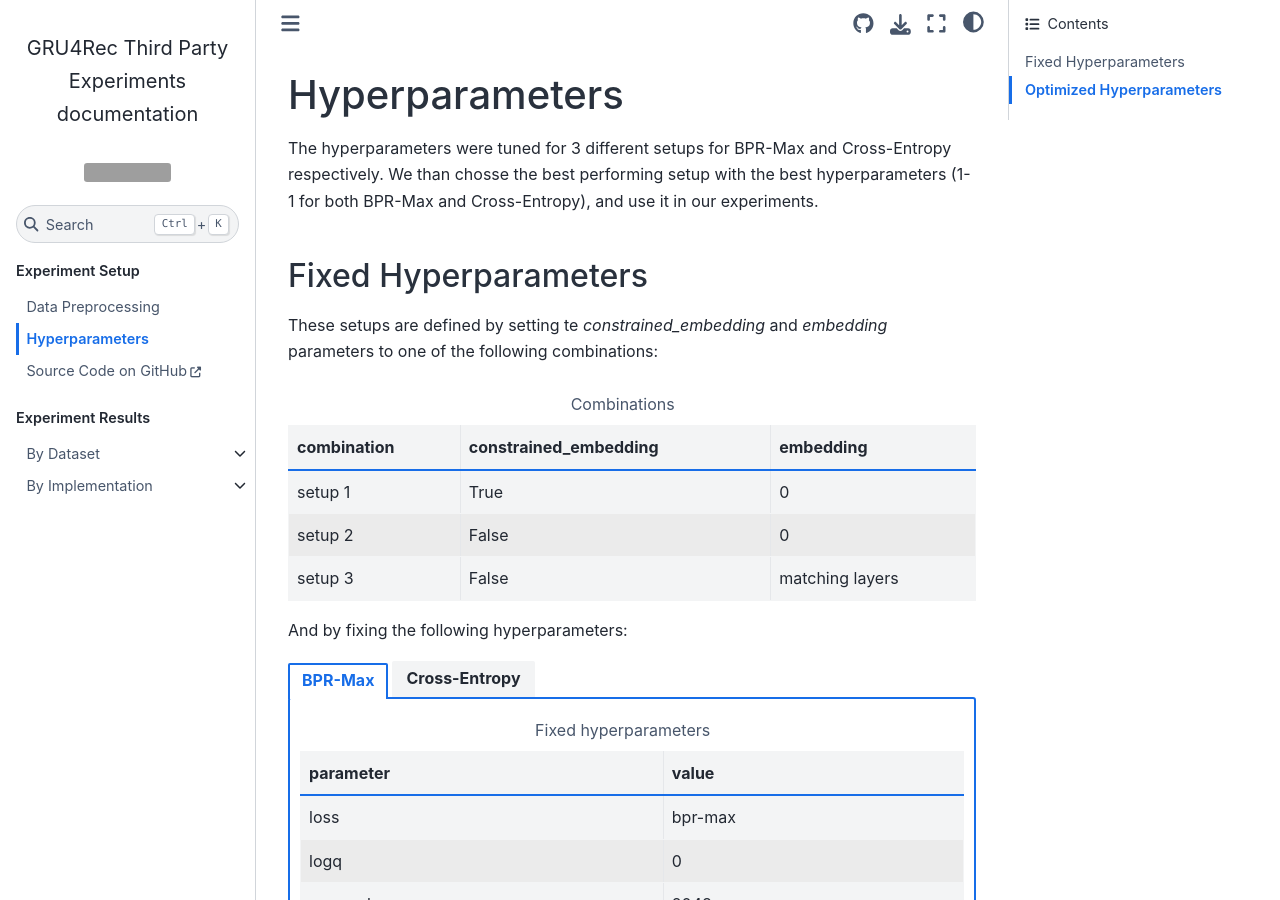
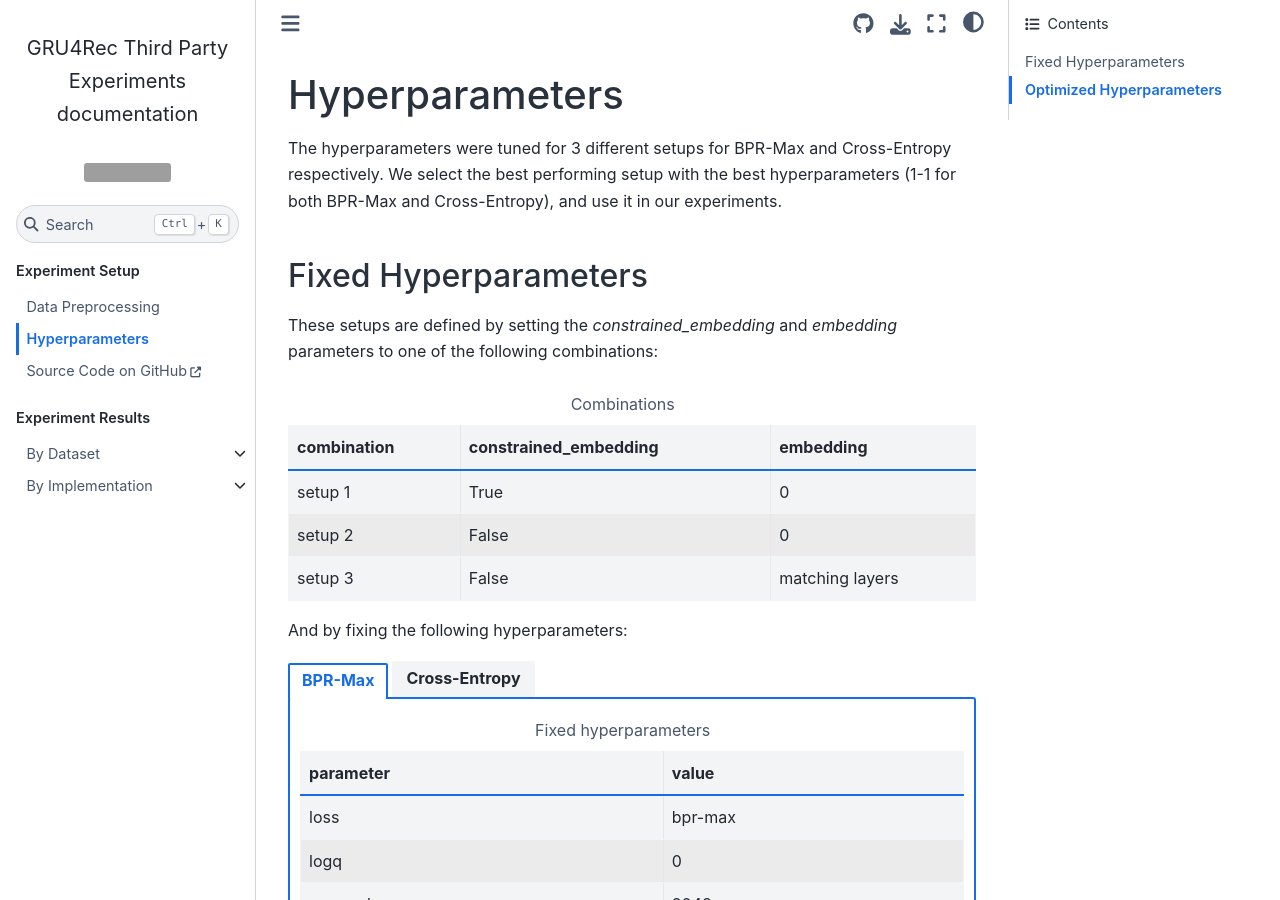
Before and after one commit to hidasib/gru4rec_third_party_comparison, a Sphinx documentation site: the page built from docs/hyperparams/hyperparams_main.rst, in a window 1280 px wide and 900 px high. Built offline with Sphinx 7.4.7 and the Sphinx Book theme 1.1.4, drawn with Linux system fonts in a browser that asks for light colours; grey boxes are pictures that could not be loaded.

Commit message:
corrected typos in hyperparams_main

```diff
--- a/docs/hyperparams/hyperparams_main.rst
+++ b/docs/hyperparams/hyperparams_main.rst
@@ -1,13 +1,13 @@
 Hyperparameters
 ==================================================================
 
-The hyperparameters were tuned for 3 different setups for BPR-Max and Cross-Entropy respectively. We than chosse the best performing setup with the best hyperparameters (1-1 for both BPR-Max and Cross-Entropy), and use it in our experiments.
+The hyperparameters were tuned for 3 different setups for BPR-Max and Cross-Entropy respectively. We select the best performing setup with the best hyperparameters (1-1 for both BPR-Max and Cross-Entropy), and use it in our experiments.
 
 ------------------------------------------------------------------
 Fixed Hyperparameters
 ------------------------------------------------------------------
 
-These setups are defined by setting te *constrained_embedding* and *embedding* parameters to one of the following combinations:
+These setups are defined by setting the *constrained_embedding* and *embedding* parameters to one of the following combinations:
 
 .. csv-table:: Combinations
     :class: striped_table
```
